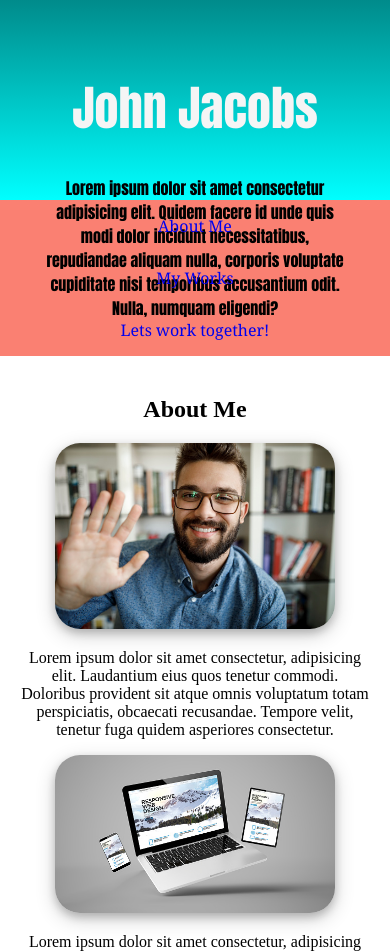
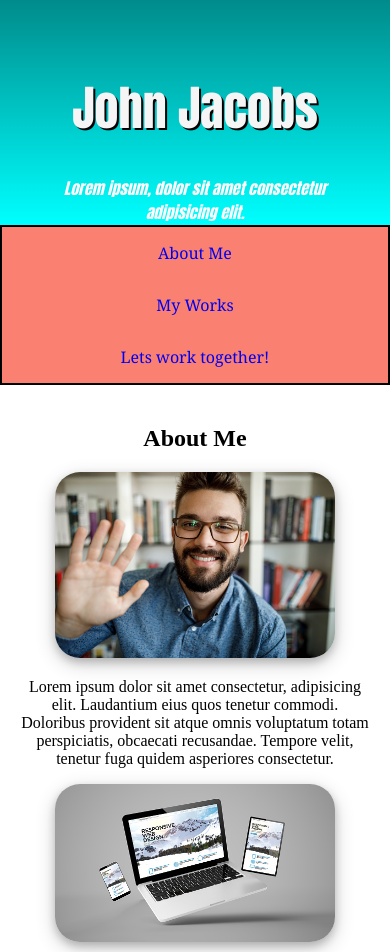
Before and after one commit to W3HT/Portfolio, a plain HTML site: page index.html in a window 390 px wide. Shown: the top 952 px of the page. Drawn offline with Linux system fonts and the light colour scheme.

Commit message:
decorations

```diff
--- a/assets/css/style.css
+++ b/assets/css/style.css
@@ -13,7 +13,7 @@ body {
 header {
     font-family: Impact, Haettenschweiler, 'Arial Narrow Bold', sans-serif;
     padding: 40px;
-    height: 200px;
+    height: 225px;
     text-align: center;
     background-image: url(/images/wireframe.jpg);
 
@@ -22,13 +22,21 @@ header {
 header h1{
     font-size: 300%;
     color: whitesmoke;
+    text-shadow: 2px 2px black;
+
+}
+
+header p {
+    color:white;
+    font-style: italic;
 }
 
 nav {
     display: flex;
     justify-content: flex-end;
     background-color: salmon;
-        }
+    border: 2px solid black;
+    }
 
 nav a {
     font-family: Georgia, 'Times New Roman', Times, serif;
@@ -121,7 +129,13 @@ footer ul {
         width: 100%
     }
 
+    .products {
+                width: 100%;
+    }
 
+    .container {
+        flex-direction: column;
+    }
 }
 
 
--- a/index.html
+++ b/index.html
@@ -13,14 +13,14 @@
 
 
     <header class="border">
-        <div class="hero.image">
 
-            <h1>
-                John Jacobs
-            </h1>
-            <p>
-                Lorem ipsum dolor sit amet consectetur adipisicing elit. Quidem facere id unde quis modi dolor incidunt necessitatibus, repudiandae aliquam nulla, corporis voluptate cupiditate nisi temporibus accusantium odit. Nulla, numquam eligendi?
-            </p>
+        <h1>
+            John Jacobs
+        </h1>
+        <div class="normaltext">
+        <p>Lorem ipsum, dolor sit amet consectetur adipisicing elit. </p>
+
+
         </div>
     </header>
 
```
